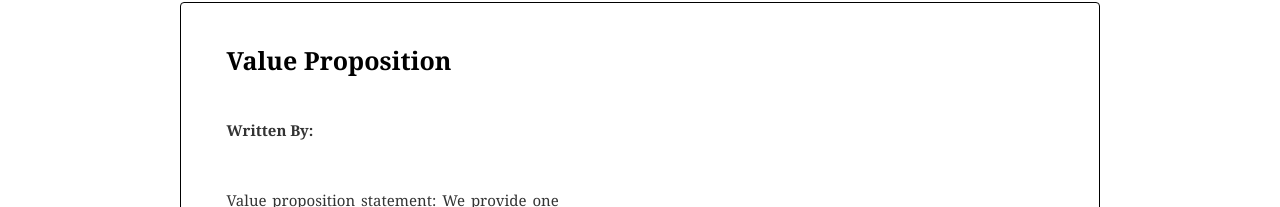
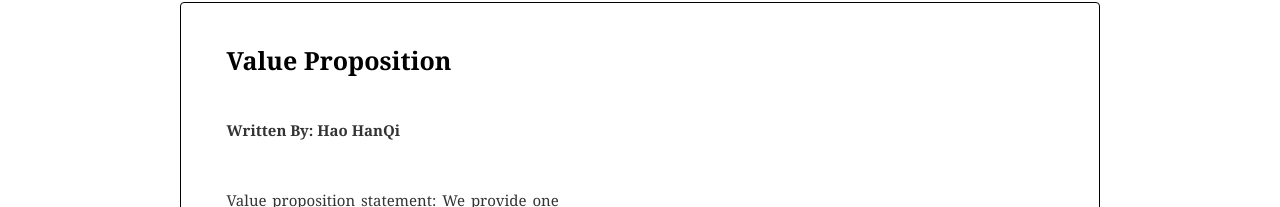
Before and after one commit to haohanqi/gatsby-blog, a Gatsby site: page / in a window 1280 px wide. Shown: the part 177-384 px from the top of the page. Built offline with nearby package versions, Linux system fonts and the light colour scheme; Gatsby itself is replaced by a stand-in of ours.

Commit message:
final-addauthor

```diff
--- a/src/markdownPage/my-fourth-blog.md
+++ b/src/markdownPage/my-fourth-blog.md
@@ -2,6 +2,7 @@
 path: /blog/fourth-blog
 date: "2019-05-07"
 title: Value Proposition
+author: "Hao HanQi"
 ---
 
 Value proposition statement: We provide one single chip with an app to help our customers to monitor their health condition 24 for 7. With sharing data to hospitals and doctors, we are not only to help our customers to track their health condition, but also help them to maintain their health
```
